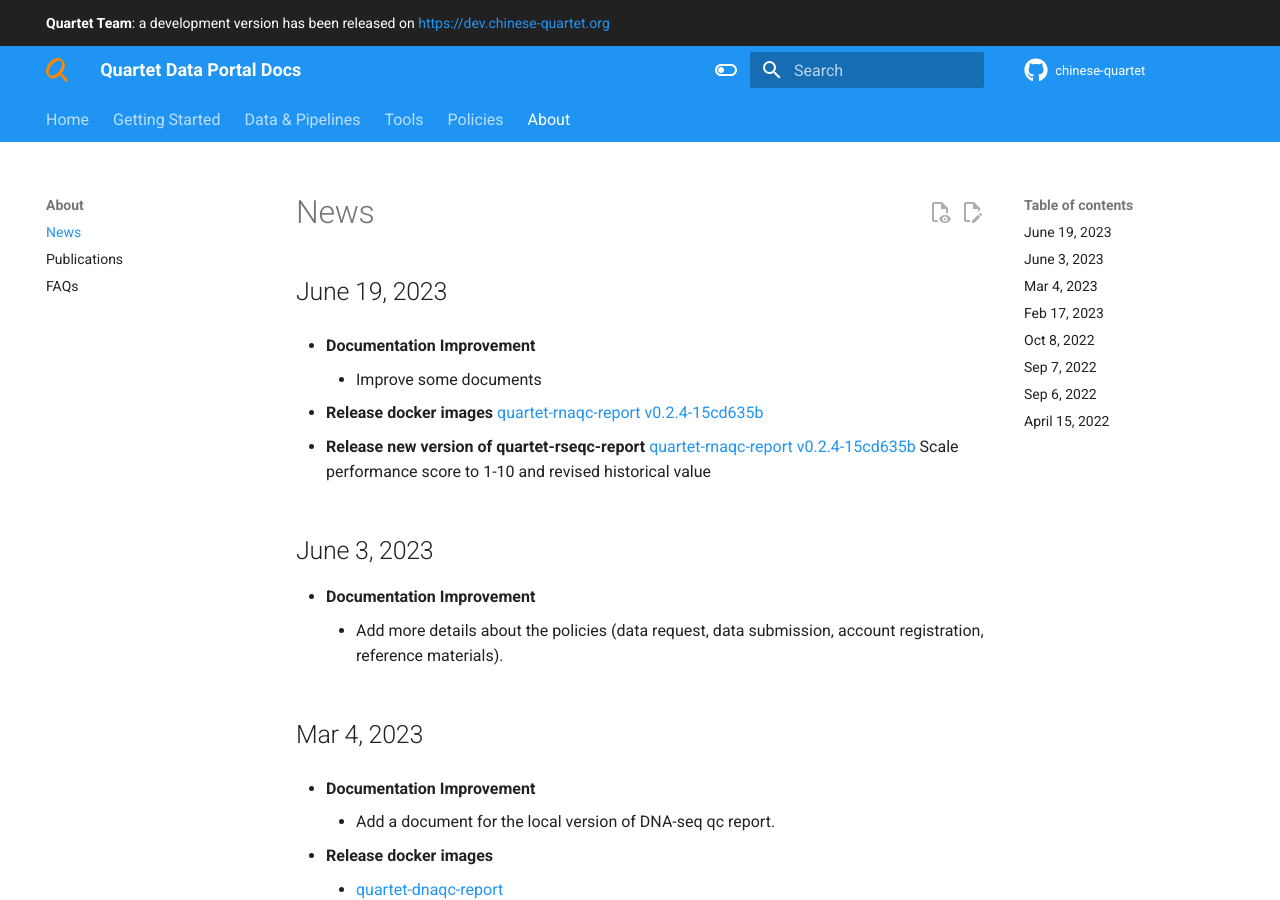
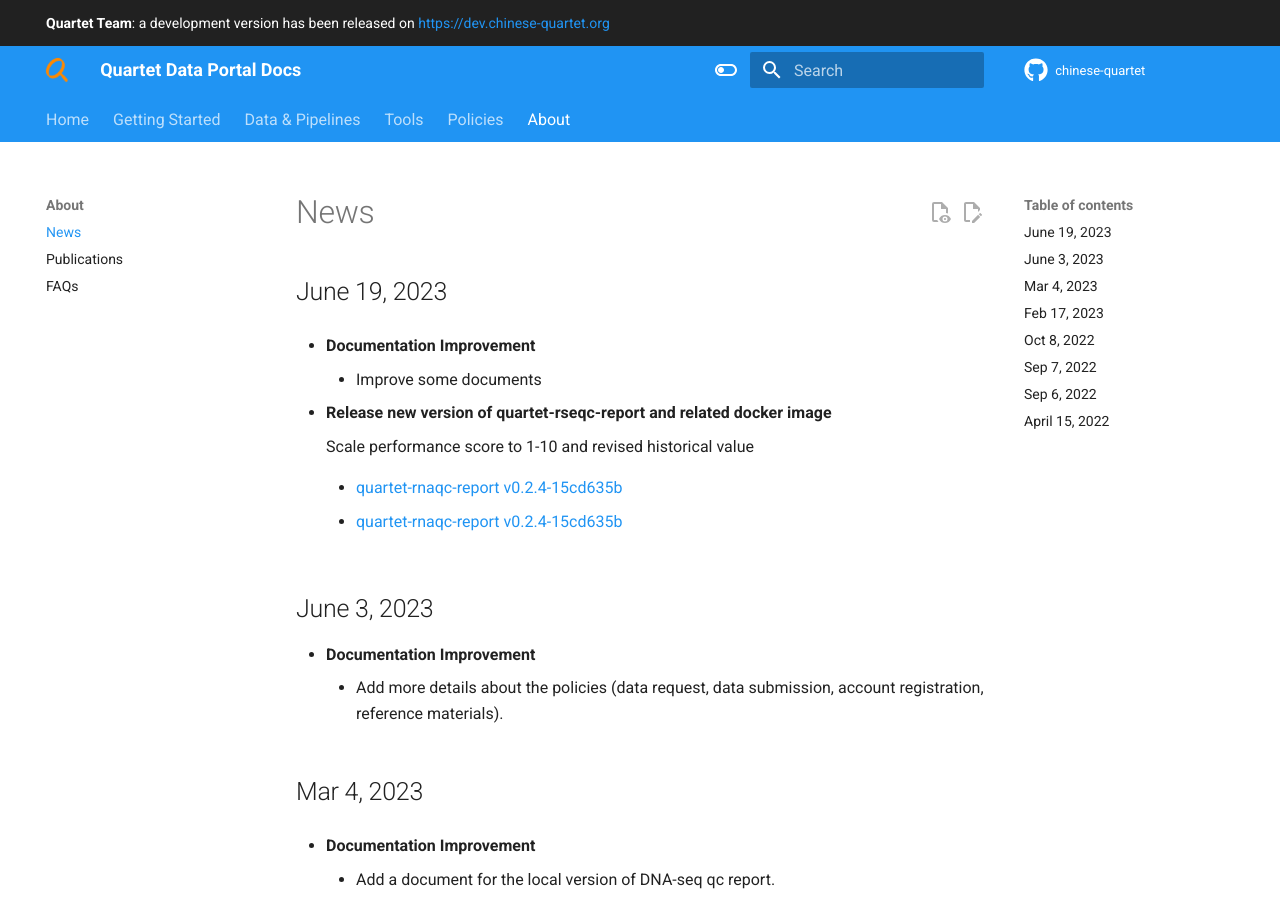
Before and after one commit to chinese-quartet/docs.chinese-quartet.org, an MkDocs documentation site: the page built from docs/about/news.md, in a window 1280 px wide and 900 px high. Built offline with MkDocs 1.6.1 and Material for MkDocs 9.7.7, drawn with Linux system fonts in a browser that asks for light colours; a script that is not in the unit is left out; comment, search, counter and statistics services are not loaded.

Commit message:
Update news.md

```diff
--- a/docs/about/news.md
+++ b/docs/about/news.md
@@ -3,12 +3,13 @@
 - **Documentation Improvement**
     - Improve some documents
 
-- **Release docker images**
-    [quartet-rnaqc-report v0.2.4-15cd635b](https://github.com/chinese-quartet/quartet-rseqc-report)
+- **Release new version of quartet-rseqc-report and related docker image**
 
-- **Release new version of quartet-rseqc-report**
-    [quartet-rnaqc-report v0.2.4-15cd635b](https://www.chinese-quartet.org/#/seq-flow/rseqc-report-management)
     Scale performance score to 1-10 and revised historical value
+
+    - [quartet-rnaqc-report v0.2.4-15cd635b](https://github.com/chinese-quartet/quartet-rseqc-report)
+
+    - [quartet-rnaqc-report v0.2.4-15cd635b](https://www.chinese-quartet.org/#/seq-flow/rseqc-report-management)
 
 ## June 3, 2023
 
```
